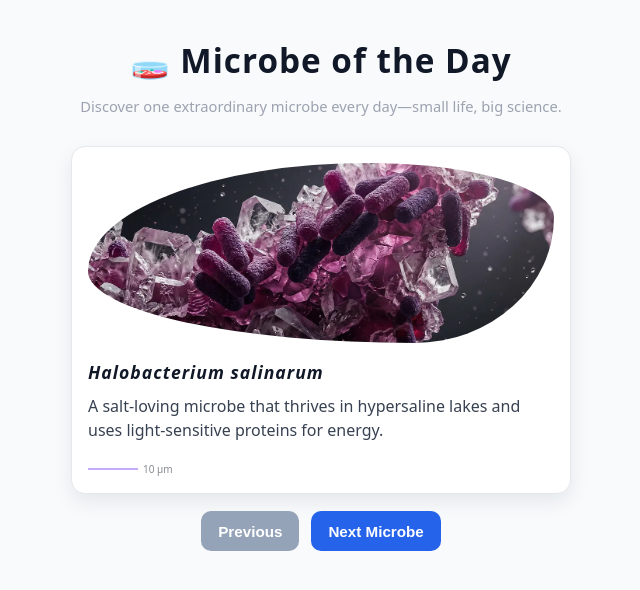
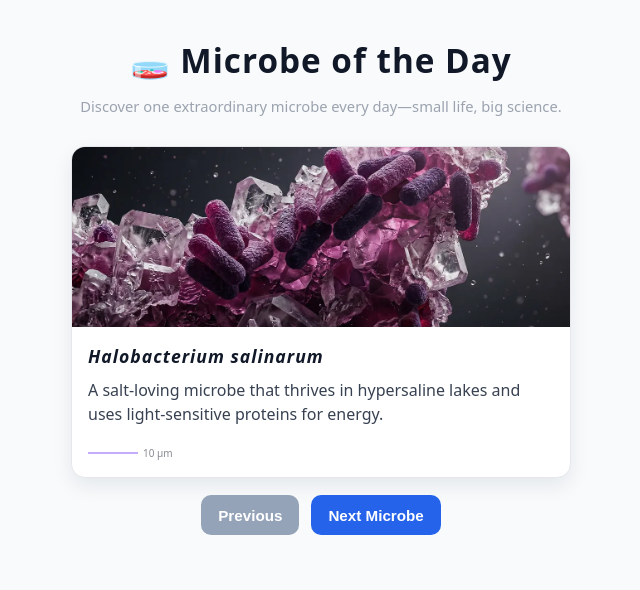
Before and after one commit to zohaib-systems/microbe-of-the-day, a React (Vite) app: page / in a window 1280 px wide. Shown: the top 590 px of the page, without its empty margins (319-959 px from the left). Built offline with nearby package versions, Linux system fonts and the light colour scheme.

Commit message:
Updated css

```diff
--- a/src/App.css
+++ b/src/App.css
@@ -36,19 +36,10 @@
 .microbe-card {
   border: 1px solid #e5e7eb;
   border-radius: 14px;
+  overflow: hidden;
   background: #ffffff;
   box-shadow: 0 8px 20px rgba(15, 23, 42, 0.08);
   animation: reveal-card 0.35s ease;
-  padding: 1rem;
-}
-
-.microbe-card-deinococcus {
-  border-color: #fecaca;
-  box-shadow: 0 10px 24px rgba(239, 68, 68, 0.14);
-}
-
-.microbe-image-container {
-  overflow: hidden;
 }
 
 .microbe-image {
@@ -58,13 +49,8 @@
   display: block;
 }
 
-.deinococcus-image {
-  object-position: center 35%;
-  filter: saturate(1.08) contrast(1.04);
-}
-
 .microbe-content {
-  padding-top: 1rem;
+  padding: 1rem;
 }
 
 .microbe-name {
--- a/src/App.jsx
+++ b/src/App.jsx
@@ -74,7 +74,6 @@ function App() {
       <section className="microbe-stack" aria-label="Microbe cards">
         <MicrobeCard
           key={currentMicrobe.id}
-          id={currentMicrobe.id}
           image={currentMicrobe.image}
           name={currentMicrobe.name}
           fact={currentMicrobe.fact}
--- a/src/components/MicrobeCard.jsx
+++ b/src/components/MicrobeCard.jsx
@@ -1,21 +1,7 @@
-function MicrobeCard({ id, image, name, fact, color }) {
-  const imageContainerStyle = {
-    borderRadius: '60% 40% 30% 70% / 60% 30% 70% 40%',
-    backgroundColor: color + '33',
-  }
-
+function MicrobeCard({ image, name, fact, color }) {
   return (
-    <article
-      className={`microbe-card ${id === 'deinococcus-radiodurans' ? 'microbe-card-deinococcus' : ''}`}
-    >
-      <div className="microbe-image-container" style={imageContainerStyle}>
-        <img
-          className={`microbe-image ${id === 'deinococcus-radiodurans' ? 'deinococcus-image' : ''}`}
-          src={image}
-          alt={name}
-          loading="lazy"
-        />
-      </div>
+    <article className="microbe-card">
+      <img className="microbe-image" src={image} alt={name} loading="lazy" />
       <div className="microbe-content">
         <h2 className="microbe-name">{name}</h2>
         <p className="microbe-fact">{fact}</p>
```
